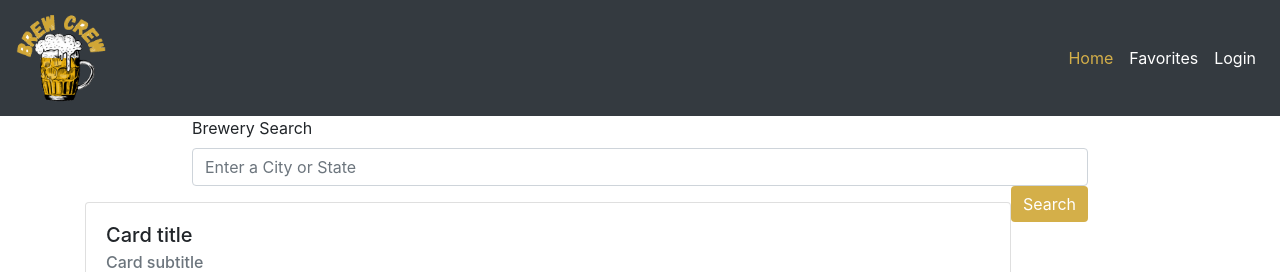
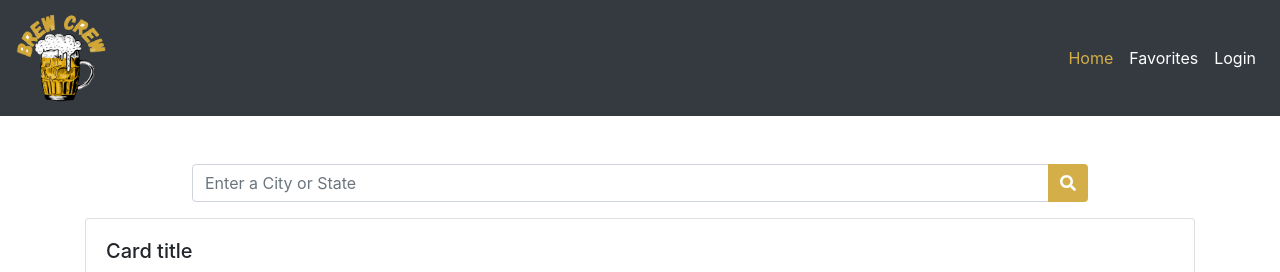
Before and after one commit to Msas12/brew-crew, a React (Create React App) app in the folder client/: page / in a window 1280 px wide. Shown: the top 272 px of the page. Built offline with nearby package versions, Linux system fonts and the light colour scheme.

Commit message:
search bar fix, console log in api

```diff
--- a/client/src/components/SearchBar/index.jsx
+++ b/client/src/components/SearchBar/index.jsx
@@ -1,7 +1,8 @@
 import React, { useRef } from "react";
-import { Form, Button } from "react-bootstrap";
+import { InputGroup, Button, FormControl } from "react-bootstrap";
 import searchBrewery from '../../utils/API'
-
+import { FontAwesomeIcon } from "@fortawesome/react-fontawesome";
+import { faSearch } from "@fortawesome/free-solid-svg-icons";
 
 function SearchBar() {
 
@@ -18,10 +19,13 @@ function SearchBar() {
   }
 
   return (
-  <Form className="searchForm">
-    <Form.Group controlId="formBasicEmail">
-      <Form.Label>Brewery Search</Form.Label>
-      <Form.Control type="text" ref={searchText} placeholder="Enter a City or State" />
+    <InputGroup className="mt-5 mb-3 searchForm">
+      <FormControl
+        placeholder="Enter a City or State"
+        aria-label="Enter a City or State"
+        aria-describedby="Brewery Search"
+      />
+      <InputGroup.Append>
         <Button
           className="searchBtn"
           variant="primary"
@@ -29,11 +33,10 @@ return (
           onClick={handleSubmit}
           style={{ backgroundColor: "#d4af49", border: "none" }}
         >
-        Search
+          <FontAwesomeIcon icon={faSearch} />
         </Button>
-    </Form.Group>
-
-  </Form>
+      </InputGroup.Append>
+    </InputGroup>
   );
 }
 
--- a/client/src/utils/API.js
+++ b/client/src/utils/API.js
@@ -3,6 +3,7 @@ const BASEURL = "https://api.openbrewerydb.org/breweries/search?query=";
 
 export default {
   searchBrewery: function (query) {
+    console.log("YEET!!!!")
     return axios.get(BASEURL + query);
   },
 };
```
Lines whose indentation alone changed are shown as unchanged.
